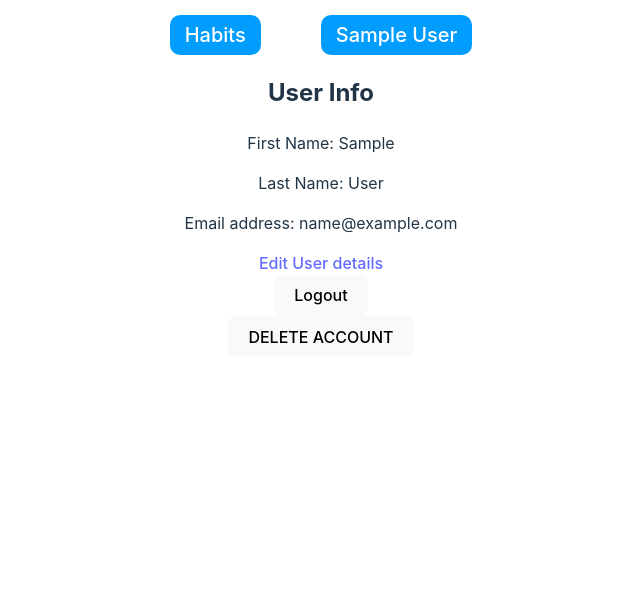
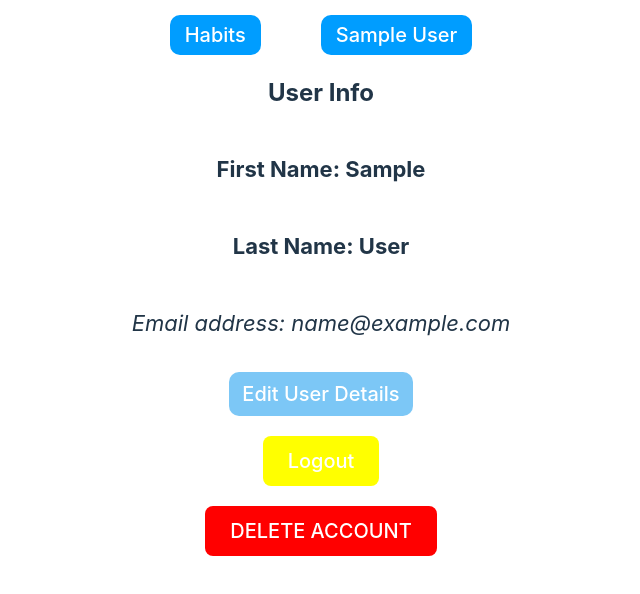
Before and after one commit to filipslunsky/final-project_11-2024, a React (Vite) app in the folder client/: page /user in a window 1280 px wide. Shown: the top 594 px of the page, without its empty margins (319-959 px from the left). Built offline with nearby package versions, Linux system fonts and the light colour scheme; sample sign-in values are in the browser's storage.

Commit message:
user styling added

```diff
--- a/client/src/features/habits/HabitDetail.tsx
+++ b/client/src/features/habits/HabitDetail.tsx
@@ -5,6 +5,7 @@ import { RootState, AppDispatch } from "../../app/store.ts";
 import { getHabits, deleteHabit, resetDeleteHabitStatus } from './state/slice.ts';
 import History from "../habitLogs/History.tsx";
 import { addLog, deleteLog } from "../habitLogs/state/slice.ts";
+import './habitDetail.css';
 
 const HabitDetail: React.FC = () => {
     const dispatch = useDispatch<AppDispatch>();
@@ -65,6 +66,7 @@ const HabitDetail: React.FC = () => {
 
     return (
         <>
+            <div className="main-container">
                 {habit ? (
                     <div>
                         <h2>{habit.name}</h2>
@@ -86,21 +88,19 @@ const HabitDetail: React.FC = () => {
                     <p>Habit not found.</p>
                 )}
                 <Link to={`/habits/edit/${id}`}>EDIT HABIT</Link>
-            <br />
                 {
                     delClicked
                     ?
                     <div>
                         <h3>Are you sure you want to give up - {habit?.name}?</h3>
                         <button onClick={handleDelete}>Yes, I give up</button>
-                    <br />
                         <button onClick={handleAbort}>No, I will keep trying</button>
                     </div>
                     :
                     <button onClick={handleDecision}>DELETE HABIT</button>
                 }
-            <br />
                 <Link to="/habits">Back to Habits</Link>
+            </div>
         </>
     );
 }
--- /dev/null
+++ b/client/src/features/habits/habitDetail.css
@@ -0,0 +1,5 @@
+.main-container {
+    display: flex;
+    flex-direction: column;
+    align-items: center;
+}
--- a/client/src/features/user/User.tsx
+++ b/client/src/features/user/User.tsx
@@ -3,6 +3,7 @@ import { Link, useNavigate } from "react-router-dom";
 import { useDispatch, useSelector } from "react-redux";
 import { RootState, AppDispatch } from "../../app/store";
 import { logoutUser, deteleUser } from "./state/slice";
+import './user.css';
 
 const User: React.FC = () => {
     const dispatch = useDispatch<AppDispatch>();
@@ -39,24 +40,23 @@ const User: React.FC = () => {
     return (
         <>
             <h2>User Info</h2>
-            <p>First Name: {user.user?.firstName}</p>
-            <p>Last Name: {user.user?.lastName}</p>
-            <p>Email address: {user.user?.email}</p>
-            <Link to='/user/edit'>Edit User details</Link>
-            <br />
-            <button onClick={handleLogout}>Logout</button>
-            <br />
+            <div className="user-container">
+                <p className="username">First Name: {user.user?.firstName}</p>
+                <p className="username">Last Name: {user.user?.lastName}</p>
+                <p className="email">Email address: {user.user?.email}</p>
+                <Link className="edit" to='/user/edit'>Edit User Details</Link>
+                <button className="logout" onClick={handleLogout}>Logout</button>
+            </div>
             {
                 delClicked
                 ?
-                <div>
-                    <h3>Are you sure you want to delete your account?</h3>
-                    <button onClick={handleDelete}>Yes, I am sure</button>
-                    <br />
-                    <button onClick={handleAbort}>NO</button>
+                <div className="decision-container">
+                    <h3 className="question">Are you sure you want to delete your account?</h3>
+                    <button className="yes" onClick={handleDelete}>Yes, I am sure</button>
+                    <button className="no" onClick={handleAbort}>NO</button>
                 </div>
                 :
-                <button onClick={handleDecision}>DELETE ACCOUNT</button>
+                <button className="delete" onClick={handleDecision}>DELETE ACCOUNT</button>
             }
 
         </>
--- /dev/null
+++ b/client/src/features/user/user.css
@@ -0,0 +1,56 @@
+.user-container, .decision-container {
+    display: flex;
+    flex-direction: column;
+    align-items: center;
+}
+
+.username, .question {
+    font-size: 22px;
+    font-weight: bold;
+}
+
+.email {
+    font-size: 22px;
+    font-style: italic;
+}
+
+.edit, .delete, .logout, .yes, .no {
+    margin: 10px;
+    font-size: 20px;
+}
+
+.question {
+    color: red;
+}
+
+.delete, .yes {
+    background-color: red;
+    color: white;
+}
+
+.no {
+    color: white;
+    background-color: green;
+}
+
+.logout {
+    color: white;
+    background-color: yellow;
+}
+
+.edit {
+    border-radius: 10px;
+    background-color: rgb(124, 199, 246);
+    margin: 10px;
+    padding: 7px;
+    color: white;
+    background-color: rgb(124, 199, 246);
+    width: 170px;
+    height: 30px;
+    font-size: 20px;
+}
+
+.edit:hover, .delete:hover, .logout:hover, .yes:hover, .no:hover {
+    border: solid 2px black;
+    color: white;
+}
```
Lines whose indentation alone changed are shown as unchanged.
